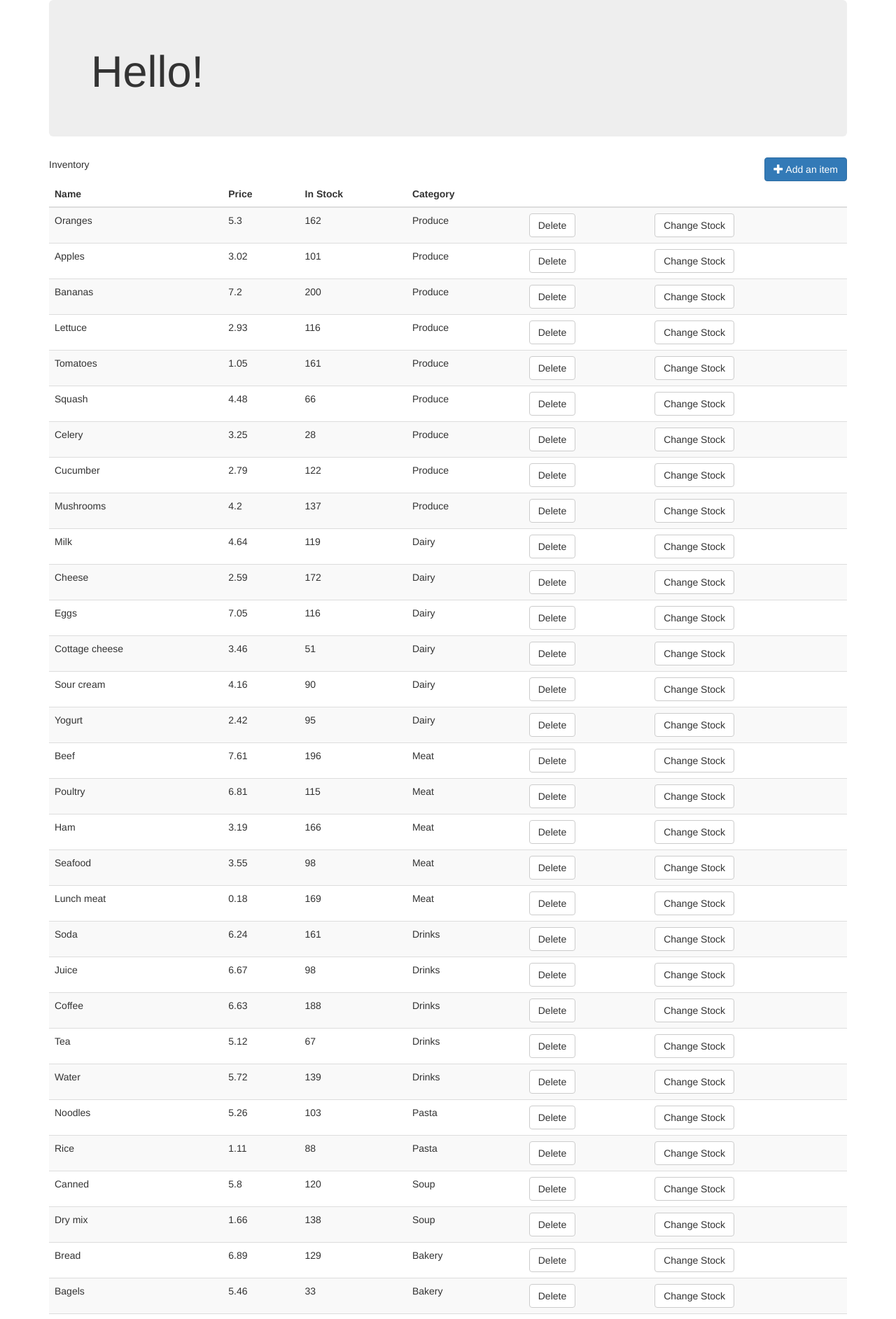
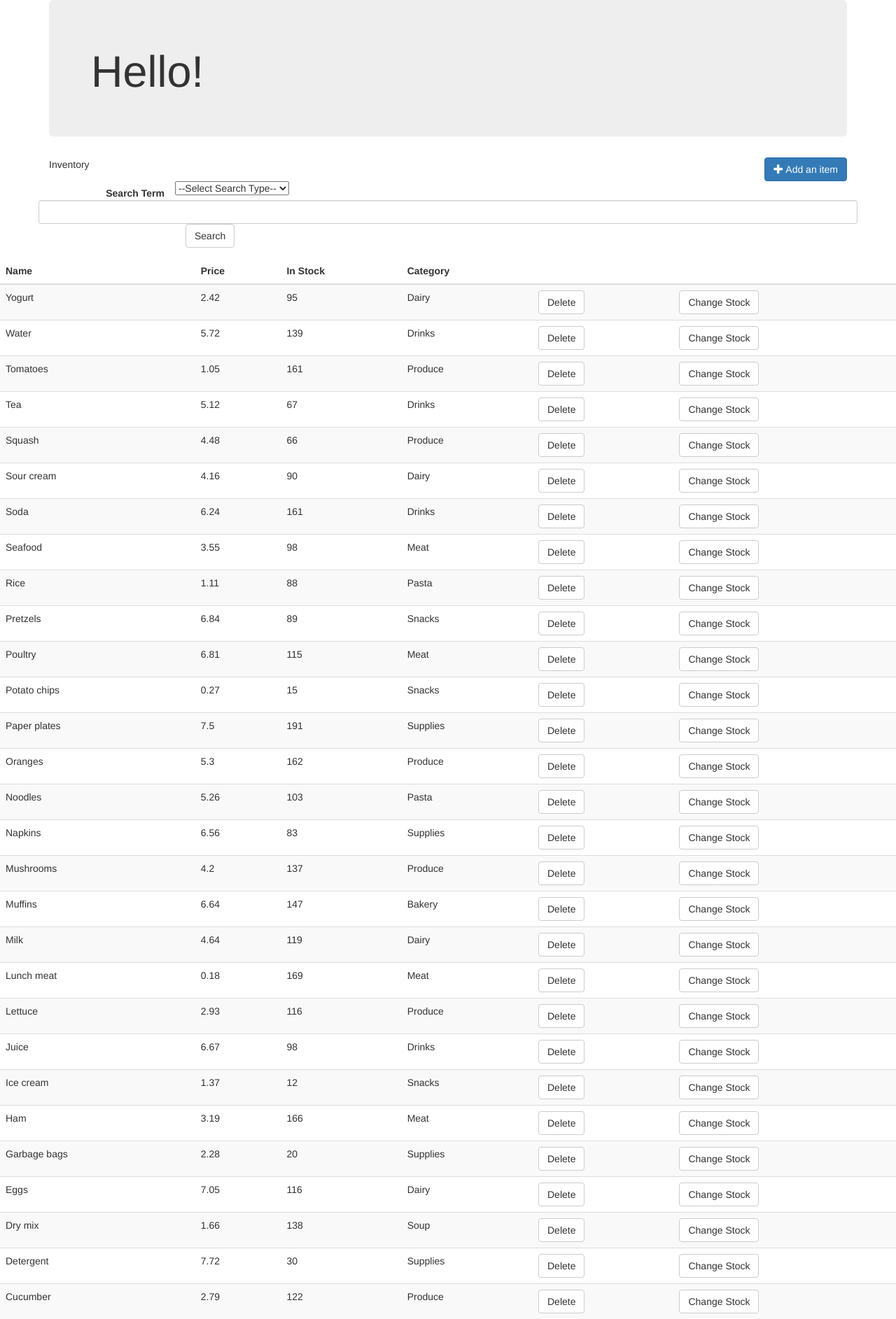
Before and after one commit to revelsn/CS3389-Spring-2017-Group1, a PHP site: page /WorkerInventoryView.php in a window 1280 px wide. Shown: the top 1885 px of the page at 70% size. Run offline with PHP 8.4, Linux system fonts and the light colour scheme; data comes from the database, SQL or seed files in the repository.

Commit message:
Added ability to search inventory
Added Search capability

```diff
--- a/WorkerInventoryView.php
+++ b/WorkerInventoryView.php
@@ -12,6 +12,29 @@
 				</div>
 				<div class="col-sm-6 text-right">
 					<a class='btn btn-primary' href='addItem.php'><span class="glyphicon glyphicon-plus"></span> Add an item</a>
+				</div>
+			</div>
+			<div class="row">
+				<div class="col-sm-12">
+					<form class="form-horizontal" action="WorkerInventoryView.php" method="POST">
+					<div class="form-group">
+						<select id="searchtype" name="searchtype">
+						<option value="1">--Select Search Type--</option>
+						<option value="name">Name</option>
+						<option value="category">Category</option>
+					</select>
+
+							<label for="name" class="col-sm-2 control-label">Search Term</label>
+
+								<input type="text" class="form-control" id="searchterm" name="searchterm" placeholder="">
+
+							<div class="col-sm-offset-2 col-sm-10">
+								<button type="submit" class="btn btn-default">Search</button>
+							</div>
+						</div>
+
+						</div>
+					</form>
 				</div>
 			</div>
 			<div class="row">
@@ -36,8 +59,17 @@
 									PDO::ATTR_EMULATE_PREPARES   => false,
 								];
 								$conn = new PDO($connectionString, $user, $pass, $opt);
+								if (count($_POST) == 0 || $_POST['searchtype'] == 1)
+								{
+									$sql = "SELECT * FROM cs3389.inventory order by name desc";
 
-								$data = $conn->query('SELECT * FROM cs3389.inventory')->fetchAll();
+								}else
+								{
+									$sql = "SELECT * FROM cs3389.inventory where ".$_POST['searchtype']."
+									LIKE \"%".$_POST['searchterm']."%\" order by ".$_POST['searchtype']." desc";
+								}
+								$data = $conn->query($sql)->fetchAll();
+
 								if(count($data) > 0){
 									foreach($data as $item){
 										echo "<tr>";
```
